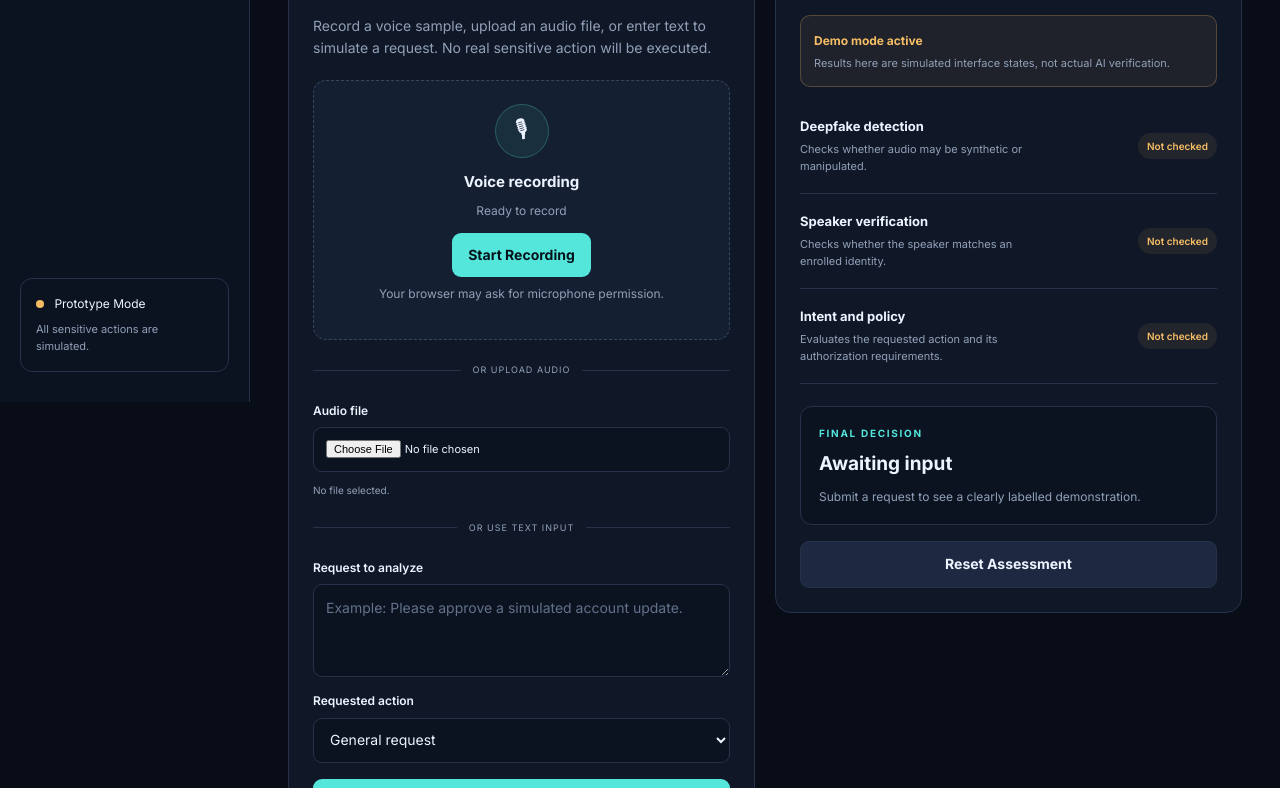
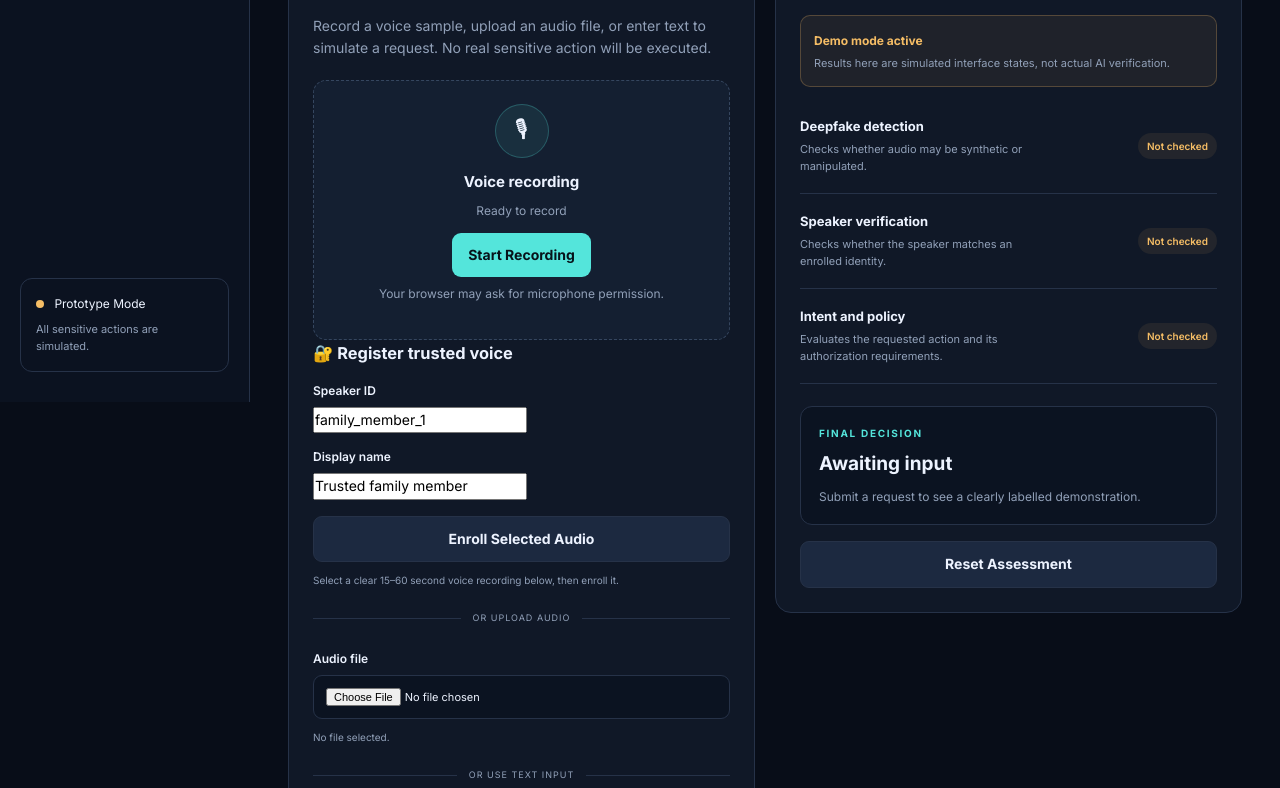
Before and after one commit to vaibhavpatel17/INTENTLOCK, a plain HTML site: page hackpreparation/frontend/index.html in a window 1280 px wide. Shown: the part 398-1186 px from the top of the page. Drawn offline with Linux system fonts and the light colour scheme.

Commit message:
add voice enrollment

```diff
--- a/hackpreparation/frontend/index.html
+++ b/hackpreparation/frontend/index.html
@@ -88,6 +88,25 @@
             </button>
             <p class="small-text">Your browser may ask for microphone permission.</p>
           </div>
+
+
+<div class="enrollment-box">
+  <h3>🔐 Register trusted voice</h3>
+  <label class="field-label" for="speakerId">Speaker ID</label>
+  <input id="speakerId" type="text"
+         value="family_member_1"
+         placeholder="family_member_1">
+  <label class="field-label" for="displayName">Display name</label>
+  <input id="displayName" type="text"
+         value="Trusted family member">
+  <button id="enrollButton" class="button secondary full-width"
+          type="button">
+    Enroll Selected Audio
+  </button>
+  <p id="enrollStatus" class="small-text">
+    Select a clear 15–60 second voice recording below, then enroll it.
+  </p>
+</div>
 
           <div class="divider"><span>OR UPLOAD AUDIO</span></div>
 
```
